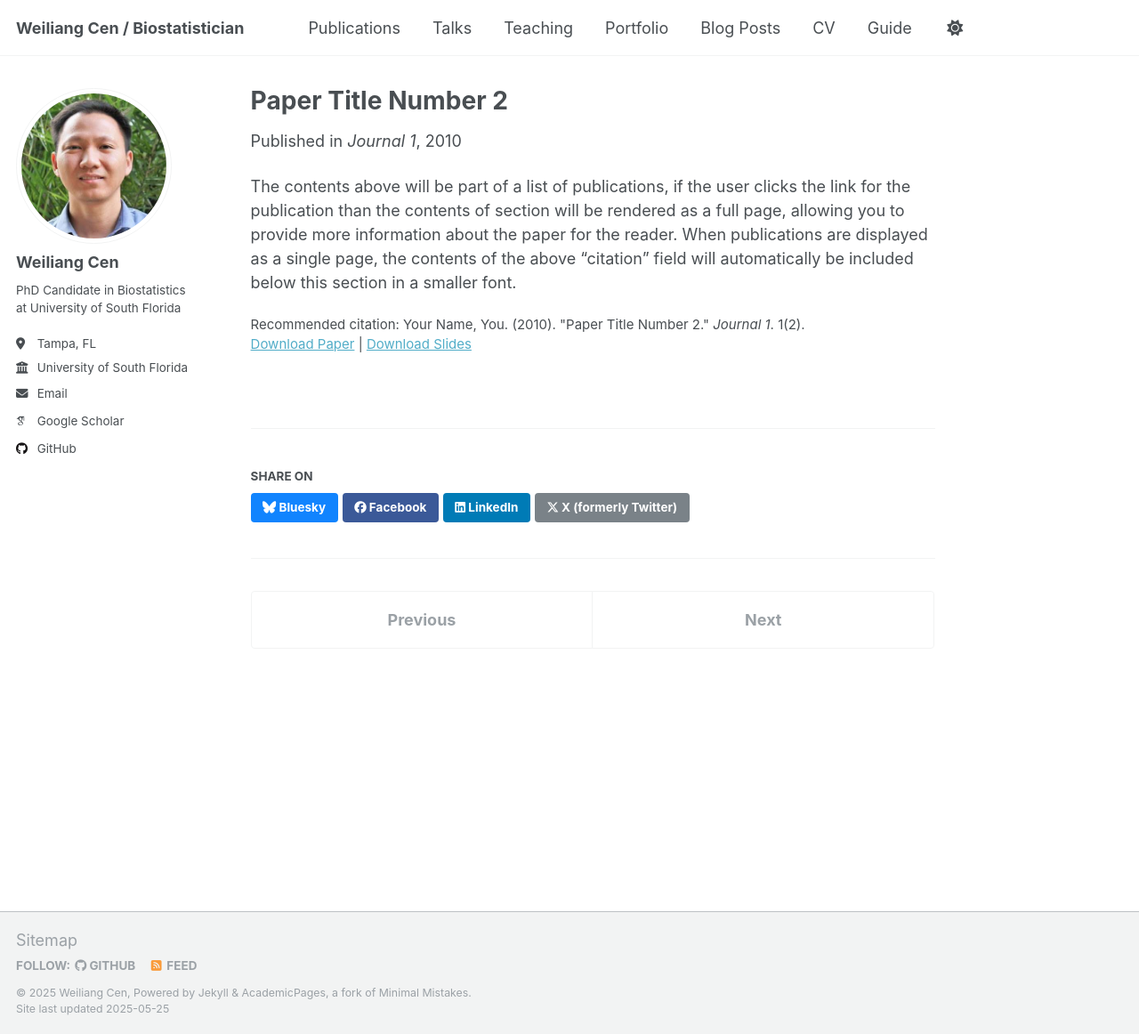
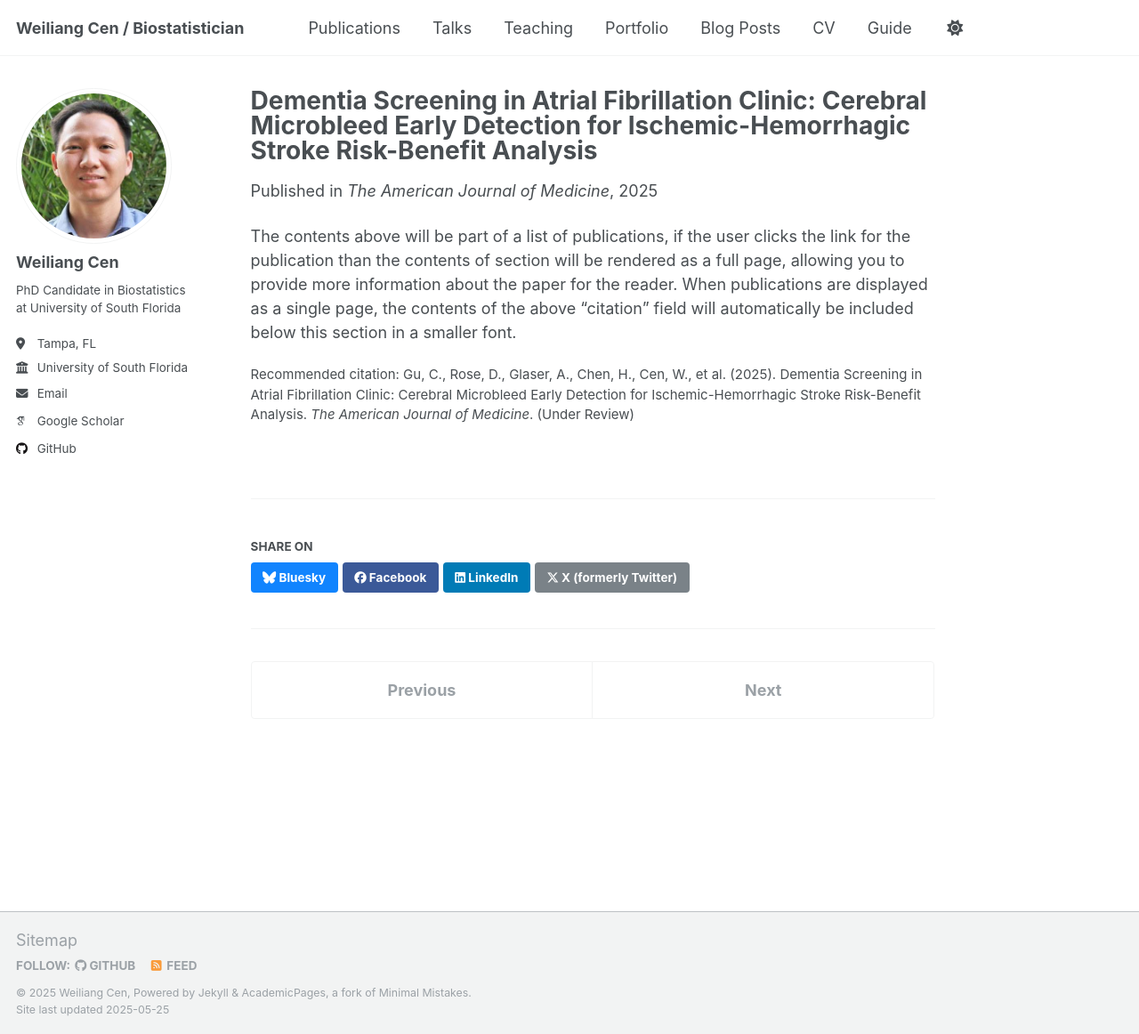
Before and after one commit to w-cen/w-cen.github.io, a Jekyll site: the page built from _publications/2010-10-01-paper-title-number-2.md, in a window 1280 px wide and 1162 px high. Shown: the whole window at 89% size. Built offline with Jekyll 4.4.1, drawn with Linux system fonts in a browser that asks for light colours; some web fonts are replaced.

Commit message:
Update 2010-10-01-paper-title-number-2.md

```diff
--- a/_publications/2010-10-01-paper-title-number-2.md
+++ b/_publications/2010-10-01-paper-title-number-2.md
@@ -1,14 +1,13 @@
 ---
-title: "Paper Title Number 2"
+title: "Dementia Screening in Atrial Fibrillation Clinic: Cerebral Microbleed Early Detection for Ischemic-Hemorrhagic Stroke Risk-Benefit Analysis"
 collection: publications
 category: manuscripts
-permalink: /publication/2010-10-01-paper-title-number-2
-excerpt: 'This paper is about the number 2. The number 3 is left for future work.'
-date: 2010-10-01
-venue: 'Journal 1'
-slidesurl: 'http://academicpages.github.io/files/slides2.pdf'
-paperurl: 'http://academicpages.github.io/files/paper2.pdf'
-citation: 'Your Name, You. (2010). &quot;Paper Title Number 2.&quot; <i>Journal 1</i>. 1(2).'
+permalink: /publication/2025-american-journal-medicine
+excerpt: 'This paper examines dementia screening protocols in atrial fibrillation clinics.'
+date: 2025-01-01
+venue: 'The American Journal of Medicine'
+paperurl:
+citation: 'Gu, C., Rose, D., Glaser, A., Chen, H., Cen, W., et al. (2025). Dementia Screening in Atrial Fibrillation Clinic: Cerebral Microbleed Early Detection for Ischemic-Hemorrhagic Stroke Risk-Benefit Analysis. <i>The American Journal of Medicine</i>. (Under Review)'
 ---
 
 The contents above will be part of a list of publications, if the user clicks the link for the publication than the contents of section will be rendered as a full page, allowing you to provide more information about the paper for the reader. When publications are displayed as a single page, the contents of the above "citation" field will automatically be included below this section in a smaller font.
```
